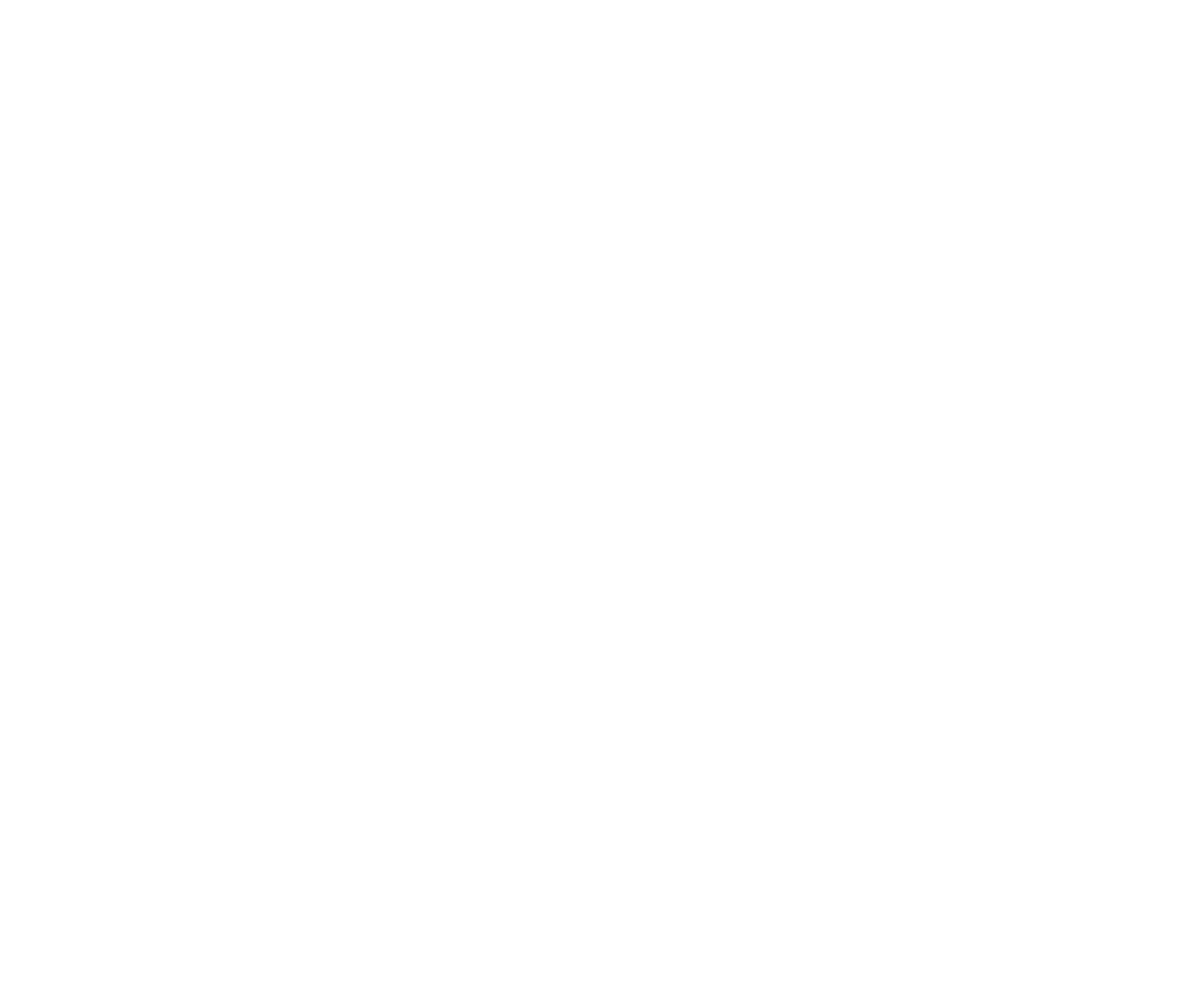
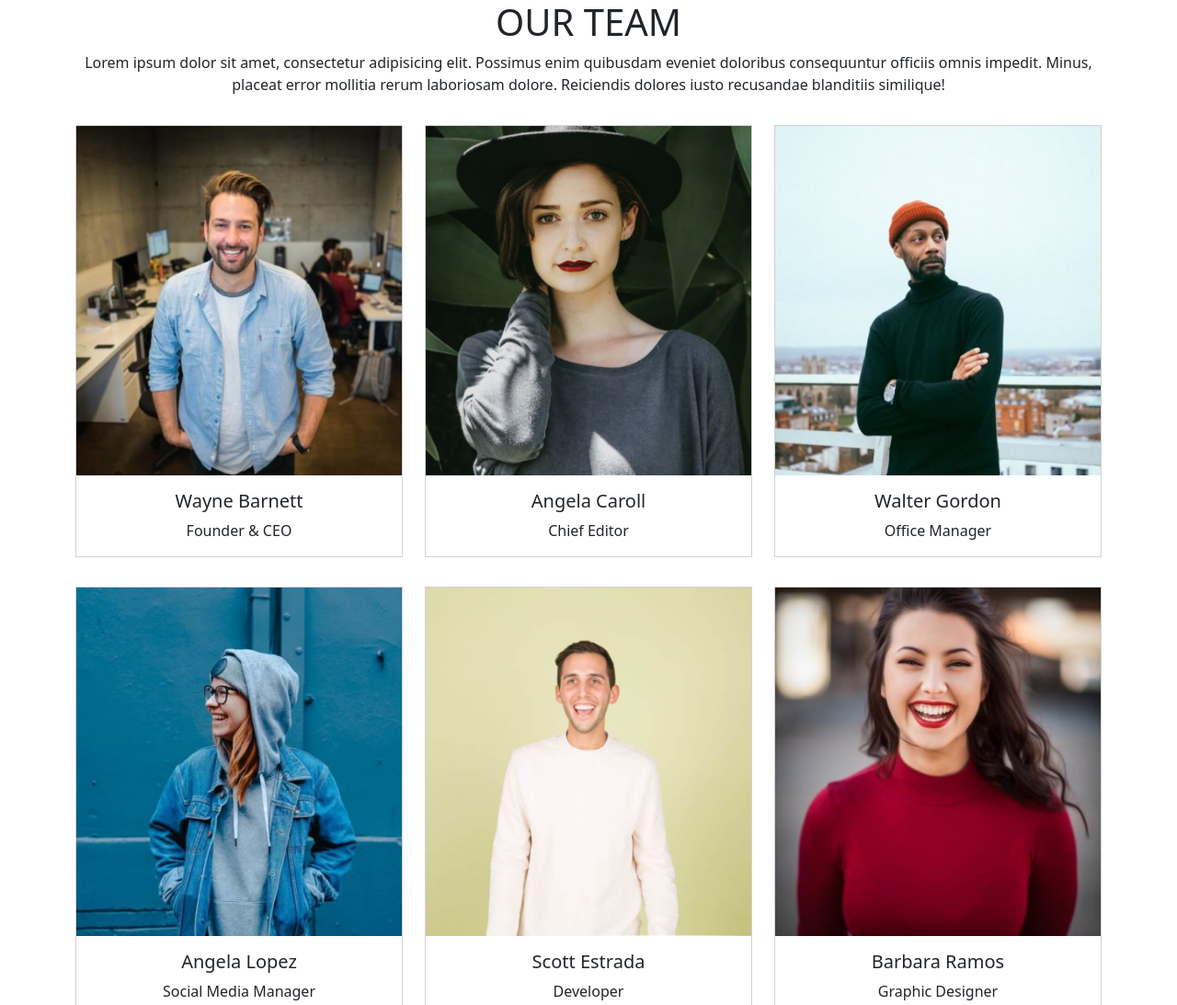
Before and after one commit to EmanueleDiLeo/js-our-team, a plain HTML site: page index.html in a window 1280 px wide. Shown: the top 1093 px of the page at 92% size. Before the commit the page ends 800 px from the top, so only its background shows below. Drawn offline with nearby package versions, Linux system fonts and the light colour scheme.

Commit message:
[ADD] : cards

```diff
--- a/css/style.css
+++ b/css/style.css
@@ -0,0 +1,3 @@
+.my_card{
+  border-radius: 0;
+}
--- a/index.html
+++ b/index.html
@@ -14,6 +14,28 @@
 </head>
 <body>
 
+  <!-- Start container -->
+  <div class="container ">
+
+    <!-- Start text-->
+    <div class="text-center d-flex justify-content-center flex-column ">
+      <h1>OUR TEAM</h1>
+      <p>Lorem ipsum dolor sit amet, consectetur adipisicing elit. Possimus enim quibusdam eveniet doloribus consequuntur officiis omnis impedit. Minus, placeat error mollitia
+        rerum laboriosam dolore. Reiciendis dolores iusto recusandae blanditiis similique!</p>
+    </div>
+    <!-- End text-->
+
+    <!-- START CARDS -->
+    <div class="row ">
+
+
+    </div>
+    <!-- END CARDS -->
+
+
+  </div>
+    <!-- End container -->
+
   <!-- script -->
   <script src="js/script.js"></script>
 </body>
--- a/js/script.js
+++ b/js/script.js
@@ -30,3 +30,18 @@ const team = [
     img: "barbara-ramos-graphic-designer.jpg",
   }
 ];
+
+const cards = document.querySelector(".row");
+
+for(let member of team){
+  cards.innerHTML += `<div class="col-12 col-xl-4 my-3">
+                        <div class="card my_card">
+                          <img src="img/${member.img}"
+                          alt="${member.name}">
+                          <div class="card-body text-center">
+                            <h5 class="card-title">${member.name}</h5>
+                            <p class="card-text">${member.role}</p>
+                          </div>
+                        </div>
+                      </div>`;
+  }
```
Also changed, not shown: img/angela-caroll-chief-editor.jpg (added), img/angela-lopez-social-media-manager.jpg (added), img/barbara-ramos-graphic-designer.jpg (added), img/scott-estrada-developer.jpg (added), img/walter-gordon-office-manager.jpg (added), img/wayne-barnett-founder-ceo.jpg (added), 1 other file.
